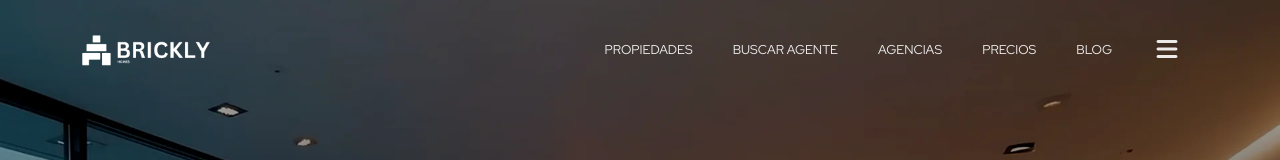
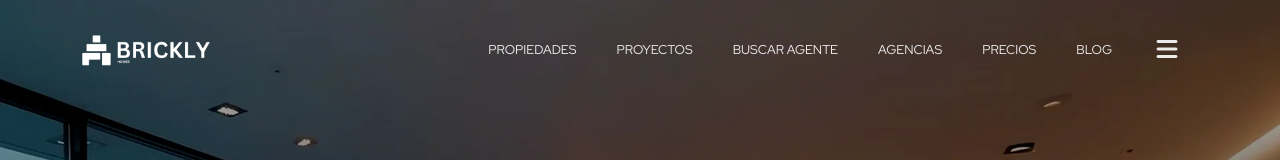
Before and after one commit to cocfay/brickly, a React (Vite) app in the folder frontend-brickly/: page / in a window 1280 px wide. Shown: the top 160 px of the page. Built offline with nearby package versions, Linux system fonts and the light colour scheme; no server answers.

Commit message:
Enable relative Proyectos link in menus and footer

```diff
--- a/frontend-brickly/src/components/layout.jsx
+++ b/frontend-brickly/src/components/layout.jsx
@@ -96,7 +96,7 @@ function Layout() {
                 <div className="d-flex justify-content-between align-items-start flex-column flex-xl-row gap-2">
                   <Link to="/propiedades" className='text-decoration-none text-white'><FormattedMessage id='link.text1' /></Link>
                   {/* <Link to="/arquitectos" className='text-decoration-none text-white'><FormattedMessage id='link.text2' /></Link> */}
-                  {/* <Link to="/proyectos" className='text-decoration-none text-white'><FormattedMessage id='link.text3' /></Link> */}
+                  <Link to="proyectos" className='text-decoration-none text-white'><FormattedMessage id='link.text3' /></Link>
                   <Link to="/agentes" className='text-decoration-none text-white'><FormattedMessage id='link.text4' /></Link>
                   <Link to="/asociados" className='text-decoration-none text-white'><FormattedMessage id='link.text5' /></Link>
                   <Link to="/precios" className='text-decoration-none text-white'><FormattedMessage id='link.text6' /></Link>
--- a/frontend-brickly/src/components/menus/homeMenu.jsx
+++ b/frontend-brickly/src/components/menus/homeMenu.jsx
@@ -46,7 +46,7 @@ function HomeMenu() {
             <Nav className='d-flex gap-lg-0 gap-xl-2 align-items-center' style={{ fontSize: 'clamp(10px, 1vw, 14px)' }}>
               <Nav.Link as={NavLink} to="propiedades"><FormattedMessage id='link.text1' /></Nav.Link>
               {/* <Nav.Link as={NavLink} to="arquitectos"><FormattedMessage id='link.text2' /></Nav.Link> */}
-              {/* <Nav.Link as={NavLink} to="/proyectos"><FormattedMessage id='link.text3' /></Nav.Link> */}
+              <Nav.Link as={NavLink} to="proyectos"><FormattedMessage id='link.text3' /></Nav.Link>
               <Nav.Link as={NavLink} to="/agentes"><FormattedMessage id='link.text4' /></Nav.Link>
               <Nav.Link as={NavLink} to="/asociados"><FormattedMessage id='link.text5' /></Nav.Link>
               <Nav.Link as={NavLink} to="precios"><FormattedMessage id='link.text6' /></Nav.Link>
--- a/frontend-brickly/src/components/menus/simpleMenu.jsx
+++ b/frontend-brickly/src/components/menus/simpleMenu.jsx
@@ -22,7 +22,7 @@ function SimpleMenu() {
           <Nav className='d-flex gap-lg-0 gap-xl-2 align-items-center' style={{ fontSize: 'clamp(10px, 1vw, 14px)' }}>
             <Nav.Link as={NavLink} to="propiedades" className='text-dark'><FormattedMessage id='link.text1' /></Nav.Link>
             {/* <Nav.Link as={NavLink} to="arquitectos" className='text-dark'><FormattedMessage id='link.text2' /></Nav.Link> */}
-            {/* <Nav.Link as={NavLink} to="/proyectos" className='text-dark'><FormattedMessage id='link.text3' /></Nav.Link> */}
+            <Nav.Link as={NavLink} to="proyectos" className='text-dark'><FormattedMessage id='link.text3' /></Nav.Link>
             <Nav.Link as={NavLink} to="/agentes" className='text-dark'><FormattedMessage id='link.text4' /></Nav.Link>
             <Nav.Link as={NavLink} to="/asociados" className='text-dark'><FormattedMessage id='link.text5' /></Nav.Link>
             <Nav.Link as={NavLink} to="precios" className='text-dark'><FormattedMessage id='link.text6' /></Nav.Link>
```
